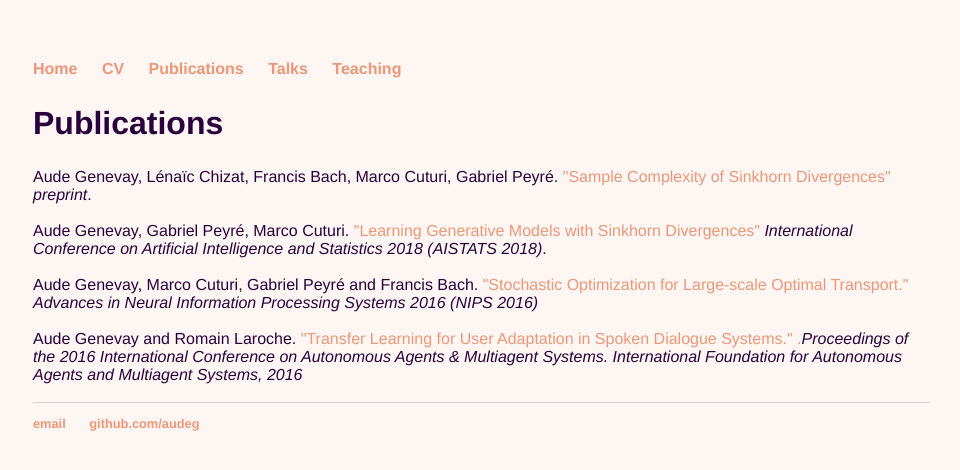
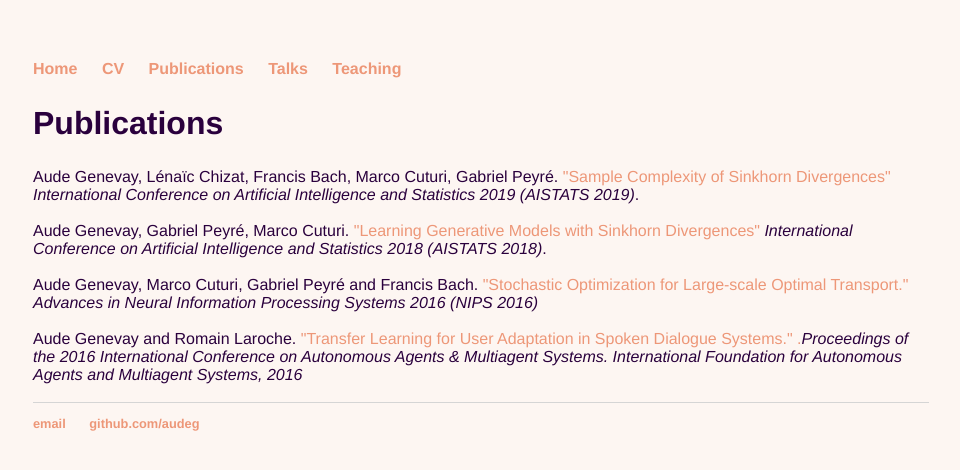
Before and after one commit to audeg/audeg.github.io, a Jekyll site: the page built from publications/index.html, in a window 1280 px wide. Shown: the top 470 px of the page, without its empty margins (159-1119 px from the left). Built offline with Jekyll 4.4.1, drawn with Linux system fonts in a browser that asks for light colours.

Commit message:
new accepted paper

```diff
--- a/publications/index.html
+++ b/publications/index.html
@@ -5,7 +5,8 @@ title: Publications
 <h2>Publications</h2>
 
 Aude Genevay, Lénaïc Chizat, Francis Bach, Marco Cuturi, Gabriel Peyré.<a href="https://arxiv.org/pdf/1810.02733.pdf">
-  "Sample Complexity of Sinkhorn Divergences" </a><i>preprint</i>.
+  "Sample Complexity of Sinkhorn Divergences" </a><i>International Conference on
+Artificial Intelligence and Statistics 2019 (AISTATS 2019)</i>.
 <br />
 <br />
 Aude Genevay, Gabriel Peyré, Marco Cuturi.<a href="https://arxiv.org/abs/1706.00292">
```
